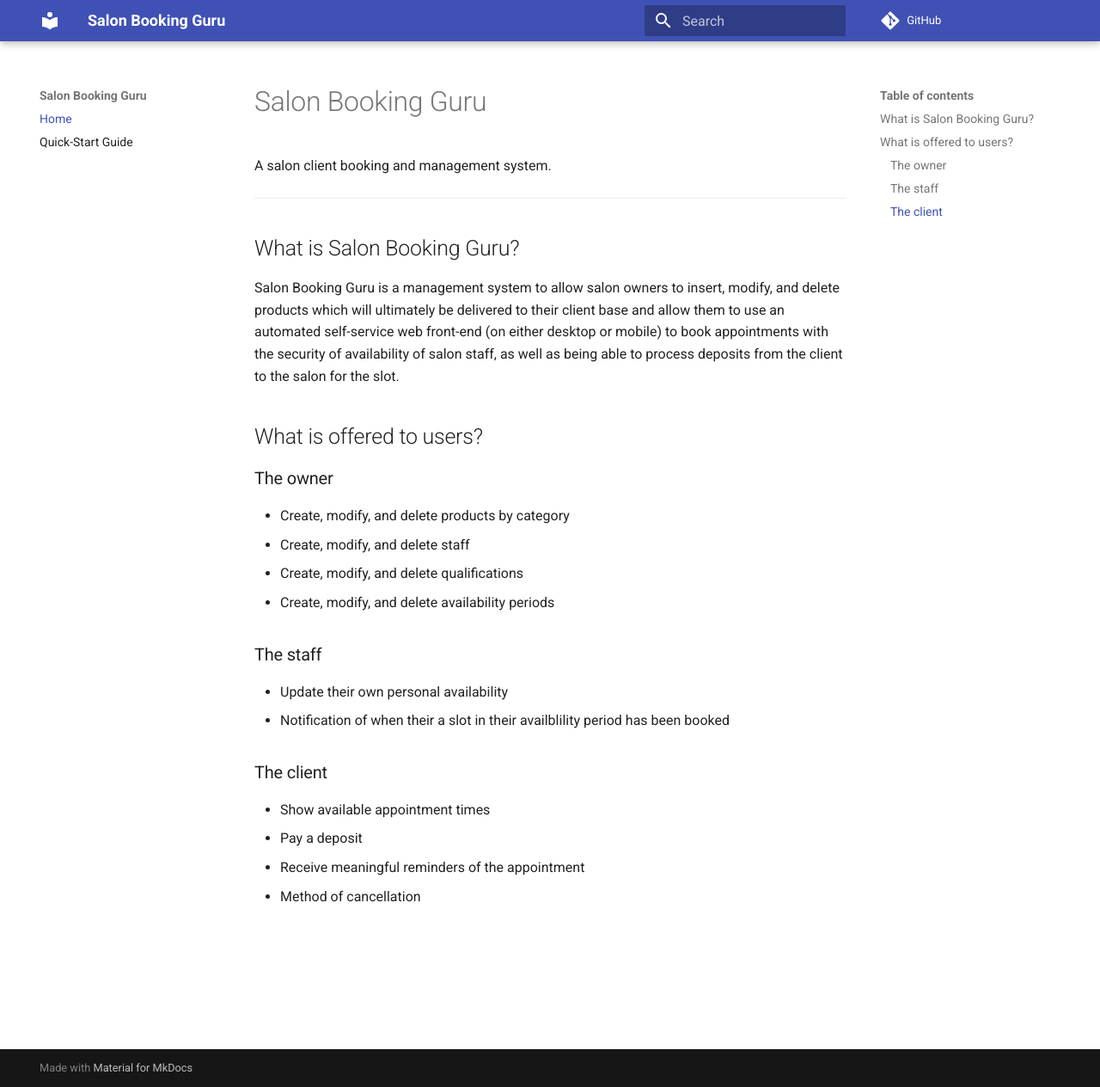
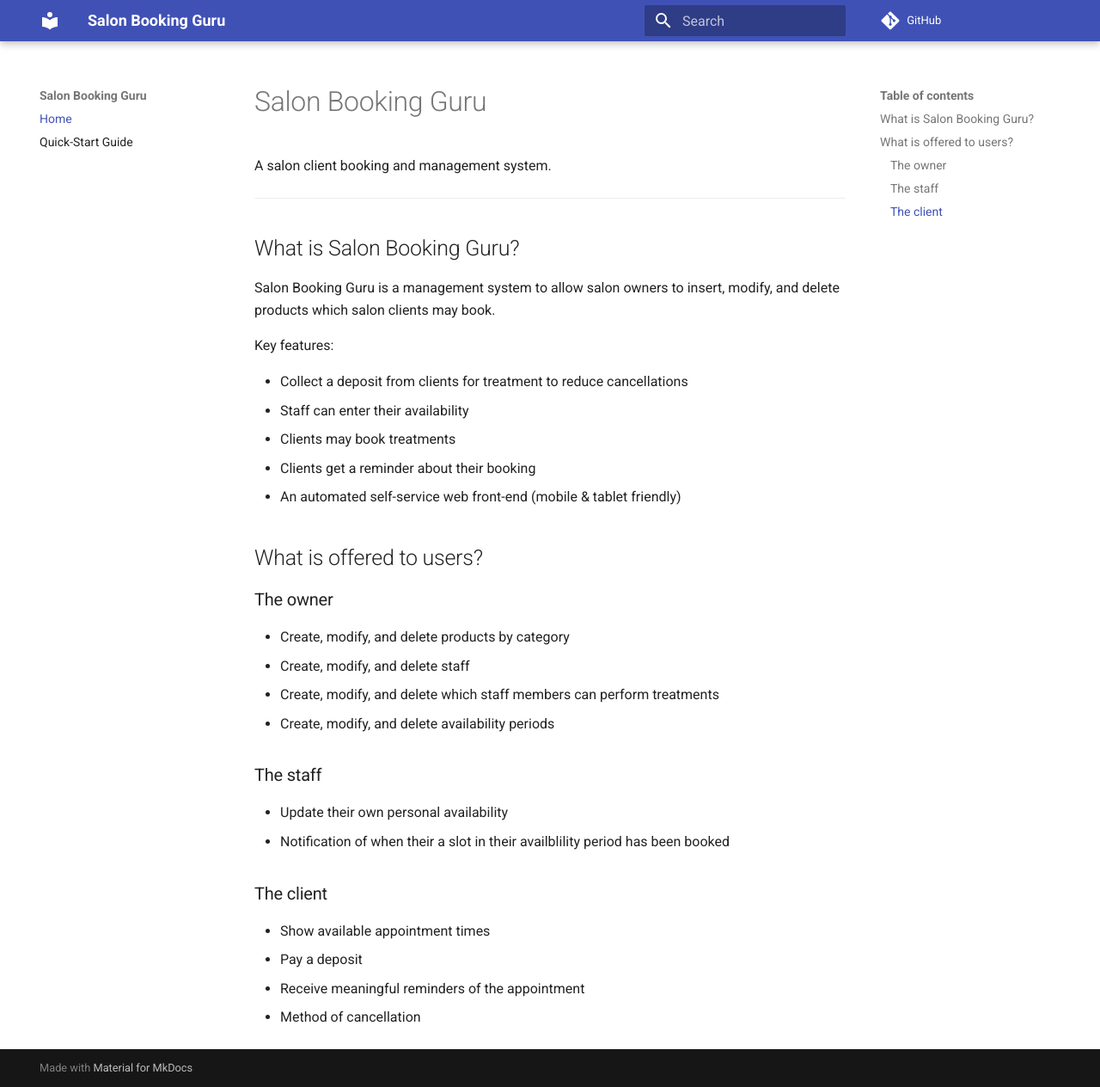
Before and after one commit to KarmaComputing/salon-booking-guru, an MkDocs documentation site: the page built from docs/index.md, in a window 1280 px wide and 1264 px high. Shown: the whole window at 86% size. Built offline with MkDocs 1.6.1 and Material for MkDocs 9.7.7, drawn with Linux system fonts in a browser that asks for light colours; comment, search, counter and statistics services are not loaded.

Commit message:
update readme with key features

```diff
--- a/docs/index.md
+++ b/docs/index.md
@@ -7,18 +7,22 @@ A salon client booking and management system.
 ## What is Salon Booking Guru?
 
 Salon Booking Guru is a management system to allow salon owners to insert,
-modify, and delete products which will ultimately be delivered to their client
-base and allow them to use an automated self-service web front-end (on either
-desktop or mobile) to book appointments with the security of availability of
-salon staff, as well as being able to process deposits from the client to the
-salon for the slot.
+modify, and delete products which salon clients may book.
+
+Key features:
+
+- Collect a deposit from clients for treatment to reduce cancellations
+- Staff can enter their availability
+- Clients may book treatments
+- Clients get a reminder about their booking
+- An automated self-service web front-end (mobile & tablet friendly)
 
 ## What is offered to users?
 
 ### The owner
 *  Create, modify, and delete products by category
 *  Create, modify, and delete staff
-*  Create, modify, and delete qualifications
+*  Create, modify, and delete which staff members can perform treatments
 *  Create, modify, and delete availability periods
 
 ### The staff
```
